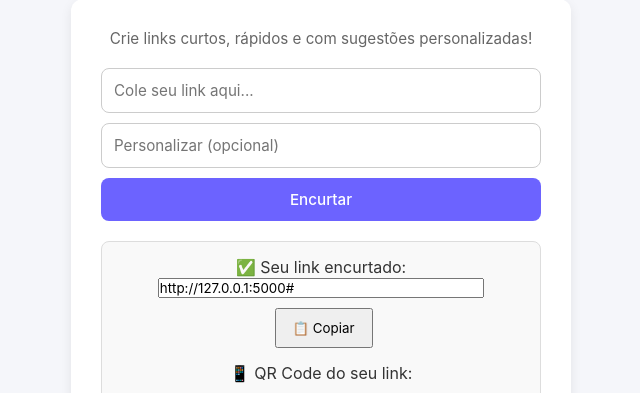
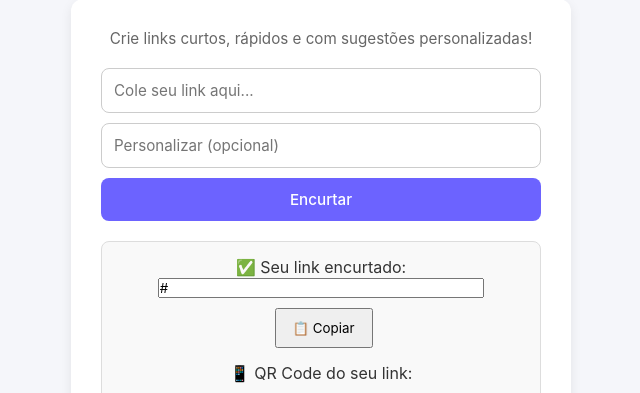
Before and after one commit to Heuro12/h-links, a Flask app: template templates/index.html in a window 1280 px wide. Shown: the part 99-492 px from the top of the page, without its empty margins (319-959 px from the left). Run offline with Flask 3, Linux system fonts and the light colour scheme; the template is opened without the code that fills it: most values are stand-ins (such as "Sample title", 1, 10 or a date in 2020).

Commit message:
Corrige links absolutos e exibição do QR Code

```diff
--- a/templates/index.html
+++ b/templates/index.html
@@ -51,7 +51,7 @@
         {% if short_url %}
             <div class="result">
                 <p>✅ Seu link encurtado:</p>
-                <input id="shortLink" type="text" value="http://127.0.0.1:5000{{ short_url }}" readonly>
+                <input id="shortLink" type="text" value="{{ short_url }}" readonly>
                 <button id="copyBtn" onclick="copyLink()">📋 Copiar</button>
 
                 <div class="qrcode">
@@ -62,8 +62,8 @@
 
                 <div class="share">
                     <p>🔗 Compartilhar:</p>
-                    <a href="https://wa.me/?text=http://127.0.0.1:5000{{ short_url }}" target="_blank">WhatsApp</a>
-                    <a href="https://t.me/share/url?url=http://127.0.0.1:5000{{ short_url }}" target="_blank">Telegram</a>
+                    <a href="https://wa.me/?text={{ short_url }}" target="_blank">WhatsApp</a>
+                    <a href="https://t.me/share/url?url={{ short_url }}" target="_blank">Telegram</a>
                 </div>
             </div>
         {% endif %}
```
